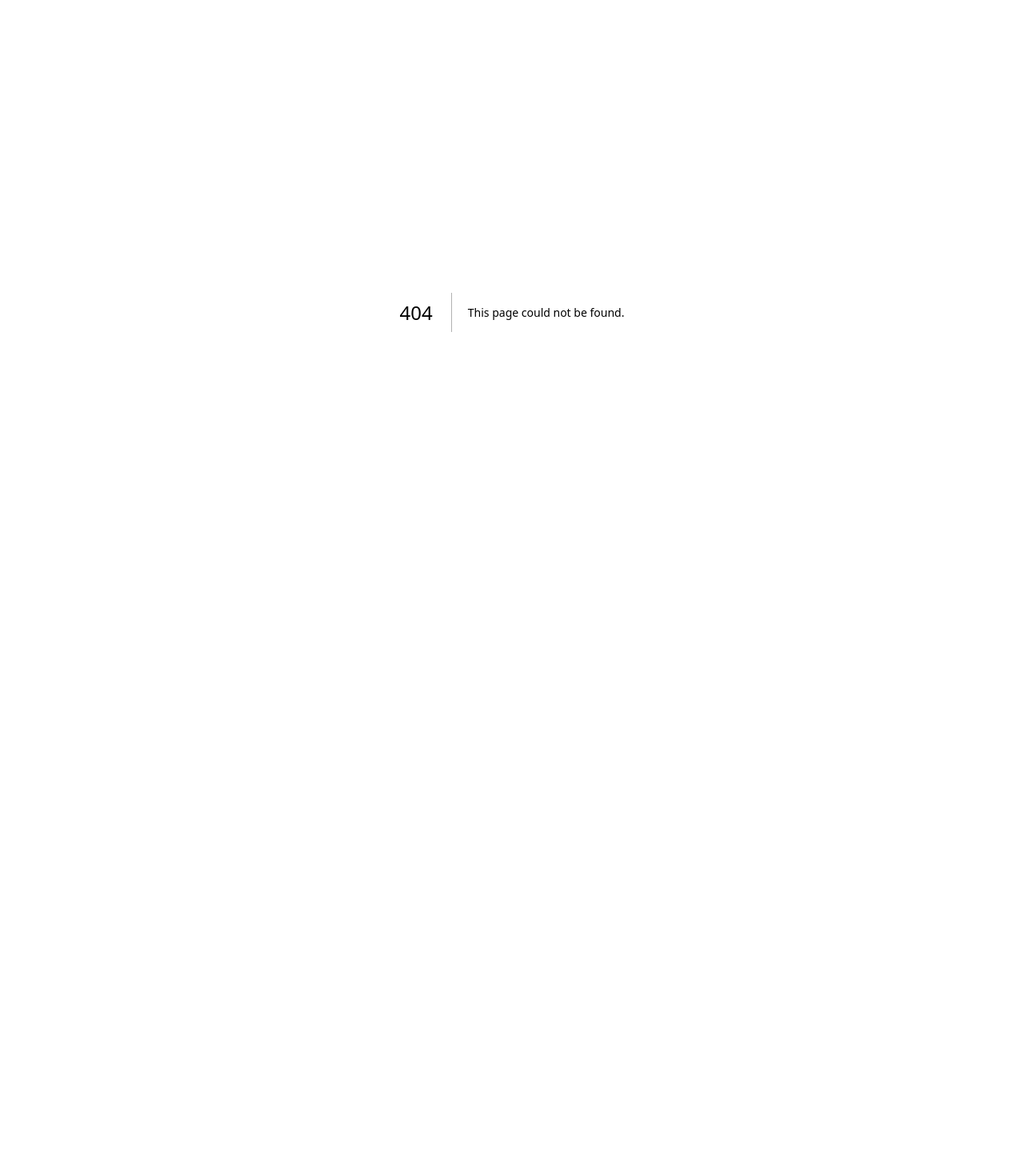
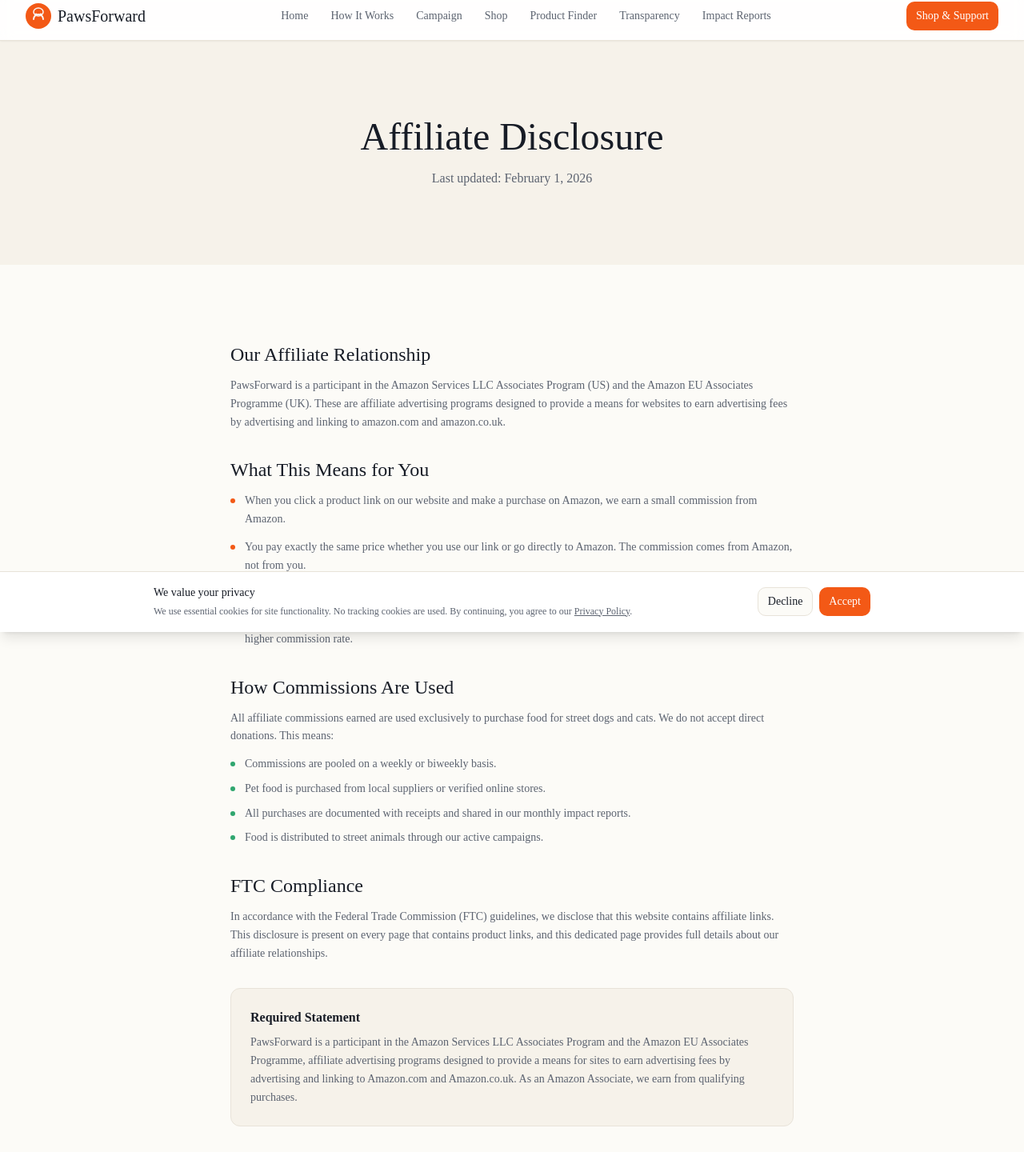
Before and after one commit to shivampersonal22/ethical-pet-support-website, a Next.js app in the folder ethical-pet-support-website/: page /affiliate-disclosure in a window 1280 px wide. Before the commit this address had no page. Shown: the part 10-1450 px from the top of the page at 80% size. Before the commit the page ends 800 px from the top, so only its background shows below. Built offline with nearby package versions, Linux system fonts and the light colour scheme.

Commit message:
Upload files via Chrome extension

```diff
--- /dev/null
+++ b/ethical-pet-support-website/app/affiliate-disclosure/page.tsx
@@ -0,0 +1,117 @@
+import type { Metadata } from "next";
+import Link from "next/link";
+import { SiteHeader } from "@/components/site-header";
+import { SiteFooter } from "@/components/site-footer";
+import { CookieConsent } from "@/components/cookie-consent";
+
+export const metadata: Metadata = {
+  title: "Affiliate Disclosure - PawsForward",
+  description: "Full disclosure of our affiliate relationships and how commissions are used.",
+};
+
+export default function AffiliateDisclosurePage() {
+  return (
+    <>
+      <SiteHeader />
+      <main>
+        <section className="bg-secondary">
+          <div className="mx-auto max-w-3xl px-4 py-16 text-center lg:px-8 lg:py-24">
+            <h1 className="font-serif text-4xl text-foreground md:text-5xl text-balance">
+              Affiliate Disclosure
+            </h1>
+            <p className="mt-4 text-muted-foreground">
+              Last updated: February 1, 2026
+            </p>
+          </div>
+        </section>
+
+        <section className="mx-auto max-w-3xl px-4 py-16 lg:px-8 lg:py-24">
+          <div className="flex flex-col gap-8">
+            <div>
+              <h2 className="font-serif text-2xl text-foreground">Our Affiliate Relationship</h2>
+              <p className="mt-3 leading-relaxed text-sm text-muted-foreground">
+                PawsForward is a participant in the Amazon Services LLC Associates Program (US) and the Amazon EU Associates Programme (UK). These are affiliate advertising programs designed to provide a means for websites to earn advertising fees by advertising and linking to amazon.com and amazon.co.uk.
+              </p>
+            </div>
+
+            <div>
+              <h2 className="font-serif text-2xl text-foreground">What This Means for You</h2>
+              <ul className="mt-3 flex flex-col gap-3 text-sm leading-relaxed text-muted-foreground">
+                <li className="flex items-start gap-3">
+                  <span className="mt-2 h-1.5 w-1.5 shrink-0 rounded-full bg-primary" aria-hidden="true" />
+                  When you click a product link on our website and make a purchase on Amazon, we earn a small commission from Amazon.
+                </li>
+                <li className="flex items-start gap-3">
+                  <span className="mt-2 h-1.5 w-1.5 shrink-0 rounded-full bg-primary" aria-hidden="true" />
+                  You pay exactly the same price whether you use our link or go directly to Amazon. The commission comes from Amazon, not from you.
+                </li>
+                <li className="flex items-start gap-3">
+                  <span className="mt-2 h-1.5 w-1.5 shrink-0 rounded-full bg-primary" aria-hidden="true" />
+                  Commission rates vary by product category, typically ranging from 1% to 10%.
+                </li>
+                <li className="flex items-start gap-3">
+                  <span className="mt-2 h-1.5 w-1.5 shrink-0 rounded-full bg-primary" aria-hidden="true" />
+                  We only recommend products we believe offer genuine value. We do not promote products solely because they offer a higher commission rate.
+                </li>
+              </ul>
+            </div>
+
+            <div>
+              <h2 className="font-serif text-2xl text-foreground">How Commissions Are Used</h2>
+              <p className="mt-3 leading-relaxed text-sm text-muted-foreground">
+                All affiliate commissions earned are used exclusively to purchase food for street dogs and cats. We do not accept direct donations. This means:
+              </p>
+              <ul className="mt-3 flex flex-col gap-2 text-sm leading-relaxed text-muted-foreground">
+                <li className="flex items-start gap-3">
+                  <span className="mt-2 h-1.5 w-1.5 shrink-0 rounded-full bg-accent" aria-hidden="true" />
+                  Commissions are pooled on a weekly or biweekly basis.
+                </li>
+                <li className="flex items-start gap-3">
+                  <span className="mt-2 h-1.5 w-1.5 shrink-0 rounded-full bg-accent" aria-hidden="true" />
+                  Pet food is purchased from local suppliers or verified online stores.
+                </li>
+                <li className="flex items-start gap-3">
+                  <span className="mt-2 h-1.5 w-1.5 shrink-0 rounded-full bg-accent" aria-hidden="true" />
+                  All purchases are documented with receipts and shared in our monthly impact reports.
+                </li>
+                <li className="flex items-start gap-3">
+                  <span className="mt-2 h-1.5 w-1.5 shrink-0 rounded-full bg-accent" aria-hidden="true" />
+                  Food is distributed to street animals through our active campaigns.
+                </li>
+              </ul>
+            </div>
+
+            <div>
+              <h2 className="font-serif text-2xl text-foreground">FTC Compliance</h2>
+              <p className="mt-3 leading-relaxed text-sm text-muted-foreground">
+                In accordance with the Federal Trade Commission (FTC) guidelines, we disclose that this website contains affiliate links. This disclosure is present on every page that contains product links, and this dedicated page provides full details about our affiliate relationships.
+              </p>
+            </div>
+
+            <div className="rounded-lg border border-border bg-secondary p-6">
+              <h3 className="font-semibold text-foreground">Required Statement</h3>
+              <p className="mt-2 text-sm leading-relaxed text-muted-foreground">
+                PawsForward is a participant in the Amazon Services LLC Associates Program and the Amazon EU Associates Programme, affiliate advertising programs designed to provide a means for sites to earn advertising fees by advertising and linking to Amazon.com and Amazon.co.uk. As an Amazon Associate, we earn from qualifying purchases.
+              </p>
+            </div>
+
+            <div className="rounded-lg border border-border bg-card p-5 text-center">
+              <p className="text-sm text-muted-foreground">
+                Want to see how your purchases make a difference?{" "}
+                <Link href="/impact" className="underline hover:text-foreground">
+                  View Impact Reports
+                </Link>
+                {" "}or{" "}
+                <Link href="/transparency" className="underline hover:text-foreground">
+                  learn about our transparency practices
+                </Link>.
+              </p>
+            </div>
+          </div>
+        </section>
+      </main>
+      <SiteFooter />
+      <CookieConsent />
+    </>
+  );
+}
```
